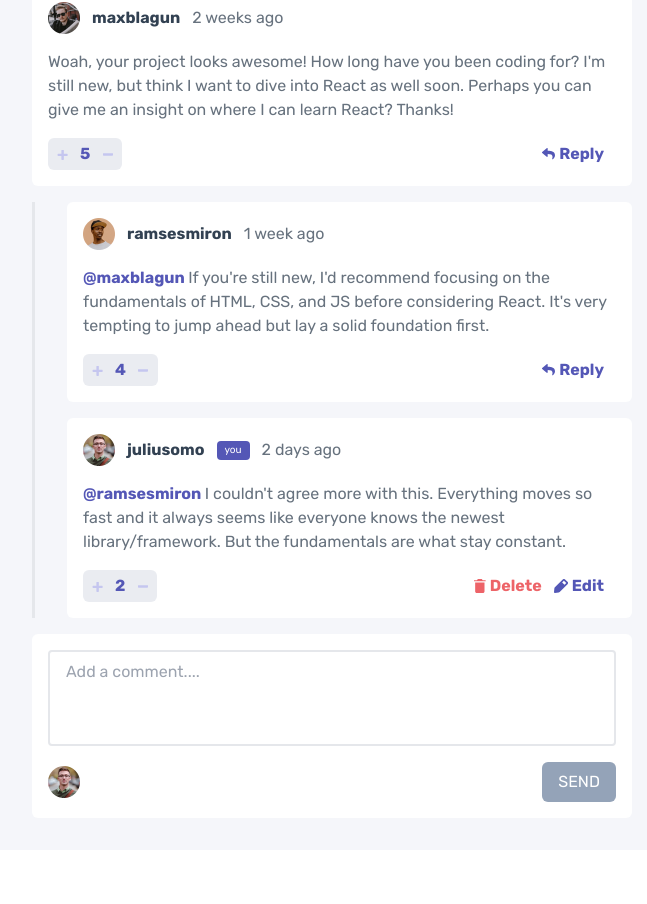
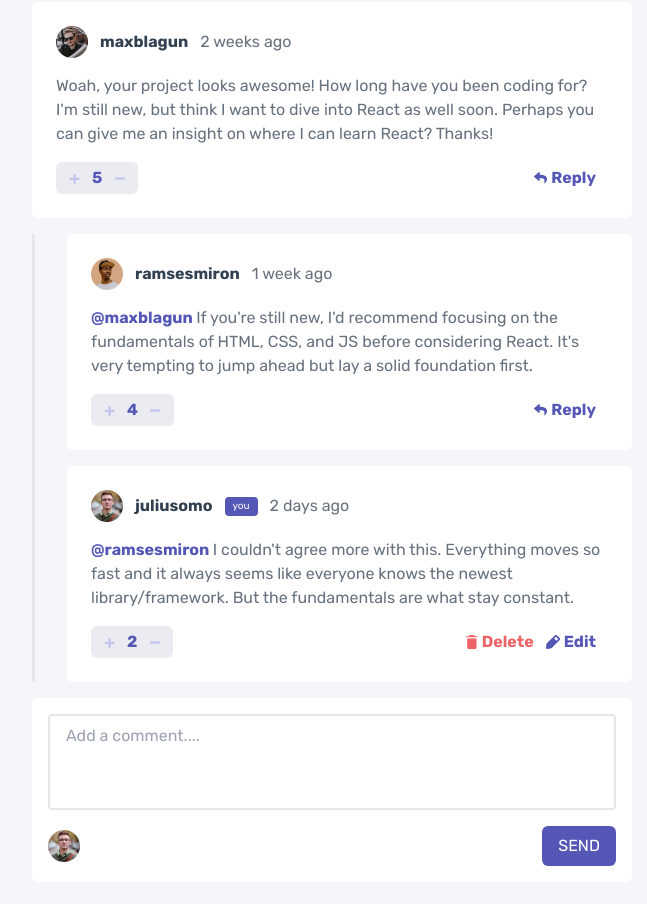
Before and after one commit to Kurniakun17/Interactive-Comment, a React (Vite) app in the folder frontend/: page / in a window 1280 px wide. Shown: the part 262-1166 px from the top of the page, without its empty margins (308-955 px from the left). Before the commit the page ends 1112 px from the top, so only its background shows below. Built offline with nearby package versions, Linux system fonts and the light colour scheme.

Commit message:
remake the ui so it has the same interface as the design in frontend Mentor

```diff
--- a/frontend/src/components/AddComment.tsx
+++ b/frontend/src/components/AddComment.tsx
@@ -48,21 +48,28 @@ export const AddComment = ({
   };
 
   return (
-    <div className="flex flex-col px-4 py-4 bg-white rounded-md gap-4">
+    <div className="flex flex-col p-4 desktop:p-6 bg-white rounded-md gap-4 desktop:flex-row justify-between">
+      <img className="hidden w-8 h-8 desktop:block" src={currentUser.image.webp} alt="" />
       <textarea
         onChange={(e) => inputHandler(e)}
         value={content}
-        className="border-2 rounded px-4 py-2 h-24 resize-none"
+        className="border-2 rounded px-4 py-2 h-24 resize-none desktop:w-full"
         placeholder="Add a comment...."
         required={true}
         autoFocus={isFocus}
       />
-      <div className="flex justify-between items-center">
+      <button
+        className={`hidden desktop:block bg-moderateBlue px-4 py-2 text-white rounded-md desktop:h-fit`}
+        onClick={onSendHandler}
+        disabled={content === ""}
+        aria-label="send comment"
+      >
+        SEND
+      </button>
+      <div className="flex justify-between items-center desktop:hidden">
         <img className="w-8 h-8" src={currentUser.image.webp} alt="" />
         <button
-          className={`${
-            content === "" ? "bg-slate-400" : "bg-moderateBlue"
-          } px-4 py-2 text-white rounded-md`}
+          className={`bg-moderateBlue px-4 py-2 text-white rounded-md`}
           onClick={onSendHandler}
           disabled={content === ""}
           aria-label="send comment"
--- a/frontend/src/components/Comment.tsx
+++ b/frontend/src/components/Comment.tsx
@@ -74,8 +74,8 @@ export const Comment = ({
   Modal.setAppElement("#root");
 
   return (
-    <div className="flex flex-col max-w-[600px] gap-2">
-      <div className="flex px-4 py-4 bg-white rounded-md gap-4">
+    <div className="flex flex-col max-w-[600px] desktop:max-w-[700px] gap-2">
+      <div className="flex p-6 bg-white rounded-md gap-6">
         <div className="hidden desktop:block">
           <Score score={score}></Score>
         </div>
@@ -115,7 +115,6 @@ export const Comment = ({
             isAuthor={user.username === currentUser.username}
             isEditActive={isEditActive}
             score={score}
-
             onEditHandler={onEditHandler}
             onUpdateHandler={onUpdateHandler}
             onDeleteHandler={onDeleteHandler}
@@ -135,7 +134,7 @@ export const Comment = ({
         ></AddComment>
       )}
       {replies?.length ? (
-        <div className="flex flex-col gap-4 border-l-[3px] mt-2 pl-4 md:pl-8">
+        <div className="flex flex-col gap-4 border-l-[3px] mt-2 pl-4 md:pl-8 desktop:ml-9">
           {replies.map((comment: CommentProps) => {
             return (
               <Comment
--- a/frontend/src/components/Score.tsx
+++ b/frontend/src/components/Score.tsx
@@ -63,9 +63,9 @@ export const Score = ({ score }: Scores) => {
   };
 
   return (
-    <div className="flex gap-3 items-center bg-lightGray px-2 py-1 rounded-md desktop:flex-col desktop:pb-3">
+    <div className="flex gap-3 items-center bg-lightGray px-3 desktop:px-2.5 py-1 desktop:py-3 rounded-md desktop:flex-col">
       <button
-        className="flex w-3 h-full items-center justify-center desktop:mt-2"
+        className="flex w-3 h-full items-center justify-center "
         onClick={upvoteHandler}
         aria-label="upvote"
       >
```
